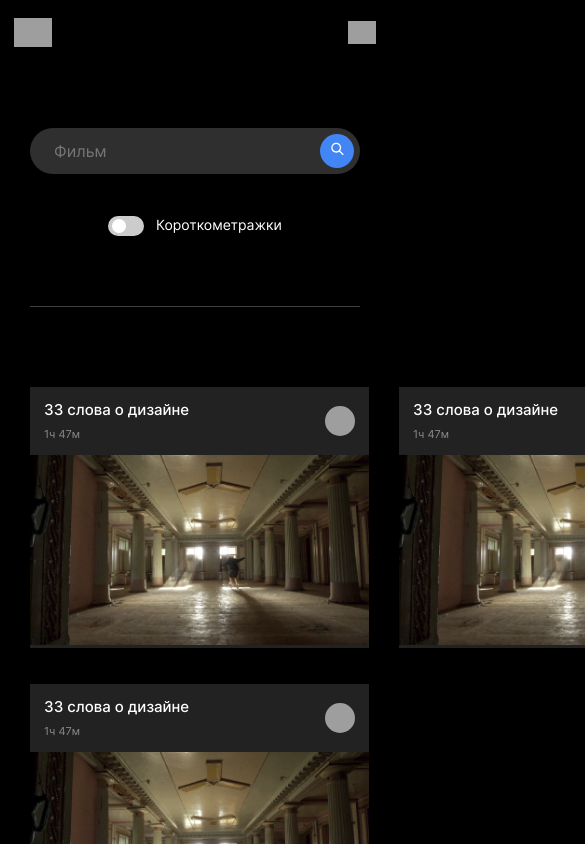
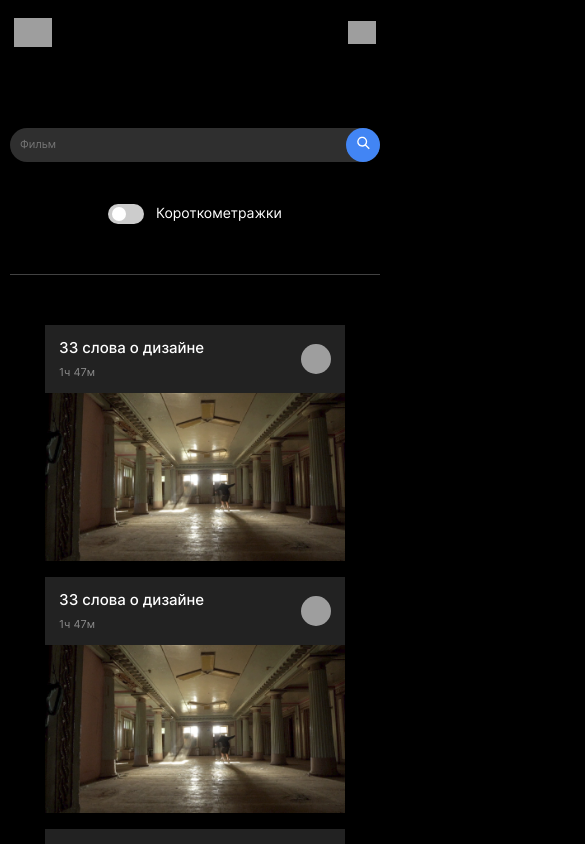
Before and after one commit to Pechenjka/movies-explorer-frontend, a React (Create React App) app: page /saved-movies in a window 390 px wide. Shown: the top 844 px of the page, 585 px wide, since content can reach past the window. Built offline with nearby package versions, Linux system fonts and the light colour scheme; grey boxes are pictures that could not be loaded.

Commit message:
feat: адаптировать верстку страниц поиска фильмов и сохраненных фильмов под разрешение 320px

```diff
--- a/src/components/Movies/Movies.css
+++ b/src/components/Movies/Movies.css
@@ -30,3 +30,15 @@
   opacity: 0.8;
   transition: 0.3s linear all;
 }
+
+@media screen and (max-width: 767px) {
+  .movies {
+    padding: 0 10px;
+  }
+  .movies__button {
+    width: 240px;
+    height: 36px;
+    margin-bottom: 9px;
+
+  }
+}
--- a/src/components/MoviesCard/MoviesCard.css
+++ b/src/components/MoviesCard/MoviesCard.css
@@ -1,5 +1,6 @@
 .card {
   background-color: rgba(34, 34, 34, 1);
+  height: 271px;
 }
 
 .card_descripton-container {
@@ -71,8 +72,23 @@
 }
 
 @media screen and (max-width: 1277px) {
+  .card {
+    height: 258px;
+
+  }
   .card__movie {
     width: 339px;
     height: 190px;
   }
 }
+
+@media screen and (max-width: 767px) {
+  .card {
+    height: 236px;
+  }
+
+  .card__movie {
+    width: 100%;
+    height: 168px;
+  }
+}
--- a/src/components/MoviesCardList/MoviesCardList.css
+++ b/src/components/MoviesCardList/MoviesCardList.css
@@ -1,5 +1,4 @@
 .moviesCardList {
-  width: 100%;
   padding: 80px 0 0;
 }
 
@@ -15,6 +14,7 @@
 }
 
 @media screen and (max-width: 1277px) {
+
   .moviesCardList__container {
     grid-template-columns: repeat(2, 339px);
     row-gap: 36px;
@@ -27,3 +27,14 @@
   height: 271px;
   background-color: white;
 }
+
+@media screen and (max-width: 767px) {
+  .moviesCardList {
+    padding-top: 50px;
+  }
+
+  .moviesCardList__container {
+    grid-template-columns: 300px;
+    row-gap: 16px;
+  }
+}
--- a/src/components/SavedMovies/SavedMovies.css
+++ b/src/components/SavedMovies/SavedMovies.css
@@ -8,3 +8,8 @@
   margin: 0 auto;
   padding: 0 30px;
 }
+@media screen and (max-width: 767px) {
+  .savedMovies {
+    padding: 0 10px;
+  }
+}
--- a/src/components/SearchForm/SearchForm.css
+++ b/src/components/SearchForm/SearchForm.css
@@ -38,3 +38,20 @@
   border-radius: 48px;
   cursor: pointer;
 }
+@media screen and (max-width: 767px) {
+  .searchForm {
+    padding-bottom:  50px;
+    /* padding-left: 14px;
+    padding-right: 14px; */
+
+  }
+
+  .searchForm__form-fieldset {
+    padding: 0;
+  }
+  .searchForm__form-input {
+    padding-left: 10px;
+    font-size: 11px;
+    line-height: 17px;
+  }
+}
```
